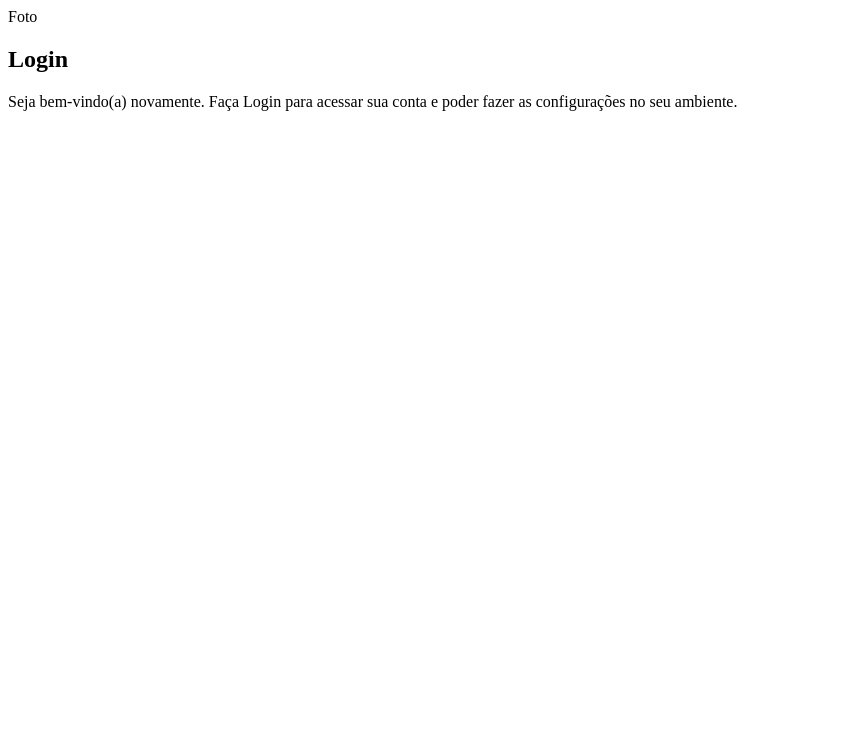
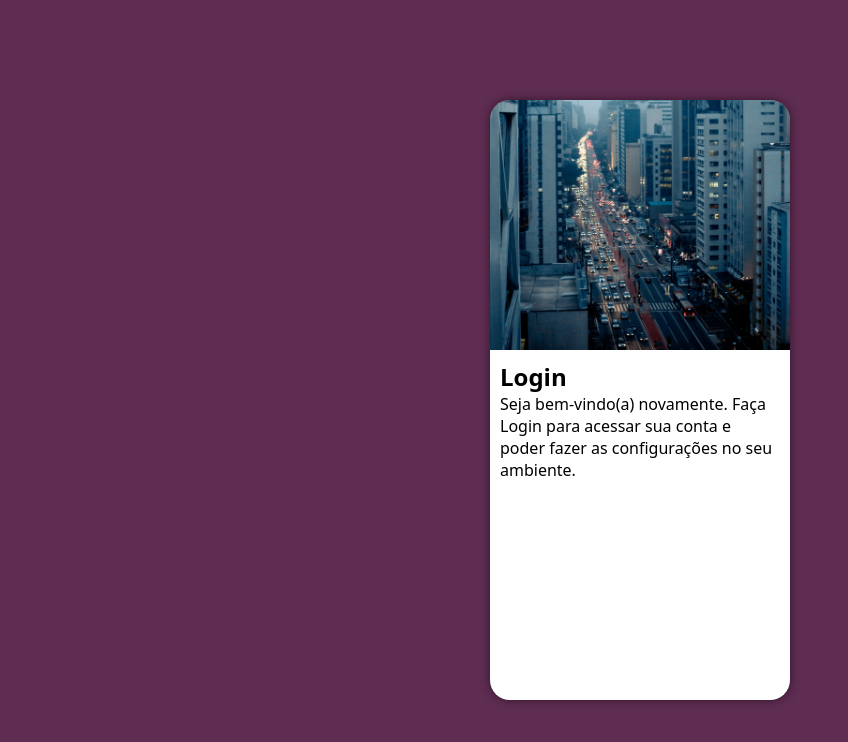
Before and after one commit to GabrielGBcode/projeto-login, a plain HTML site: page index.html in a window 1280 px wide. Shown: the whole page, without its empty margins (0-848 px from the left). Drawn offline with Linux system fonts and the light colour scheme.

Commit message:
Atualizando modelo p/ celular

```diff
--- a/estilos/style.css
+++ b/estilos/style.css
@@ -1,7 +1,57 @@
 @charset "UTF-8";
 
-/*
-    Paleta de Cores:
-    Verde: #49a0ad
-    Lilás: #5f2c52
-*/
+:root {
+  --verde: #49a09d;
+  --lilas: #5f2c52;
+}
+
+* {
+  font-family: system-ui, -apple-system, BlinkMacSystemFont, "Segoe UI", Roboto,
+    Oxygen, Ubuntu, Cantarell, "Open Sans", "Helvetica Neue", sans-serif;
+  margin: 0px;
+  padding: 0px;
+  box-sizing: border-box;
+}
+
+body,
+html {
+  background-color: var(--lilas);
+  height: 100vh;
+  width: 100vw;
+}
+
+main {
+  position: relative;
+  height: 100vh;
+  width: 100vw;
+}
+
+section#login {
+  position: absolute;
+  top: 50%;
+  left: 50%;
+  transform: translate(-50%, -50%);
+  overflow: hidden;
+
+  background-color: white;
+  width: 300px;
+  height: 600px;
+  border-radius: 20px;
+
+  box-shadow: 0px 0px 10px rgba(0, 0, 0, 0.5);
+}
+
+section#login > div#imagem {
+  display: block;
+  background-color: var(--lilas);
+  background-image: url("../imagens/pexels-matheus-souza-3693599.jpg");
+  background-size: cover;
+  background-repeat: no-repeat;
+  background-position: bottom;
+  height: 250px;
+}
+
+section#login > div#formulario {
+  display: block;
+  padding: 10px;
+}
--- a/index.html
+++ b/index.html
@@ -9,7 +9,7 @@
   <body>
     <main>
       <section id="login">
-        <div id="imagem">Foto</div>
+        <div id="imagem"></div>
         <div id="formulario">
           <h1>Login</h1>
           <p>
```
